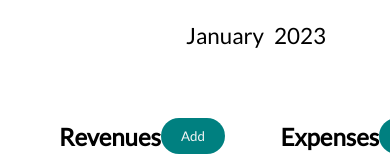
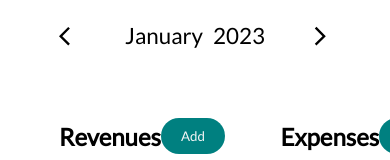
Before and after one commit to BlazejDuszynski/home_budget, a React (Create React App) app: page / in a window 390 px wide. Shown: the top 160 px of the page. Built offline with nearby package versions, Linux system fonts and the light colour scheme.

Commit message:
App header made responsive

```diff
--- a/src/Components/Layout/AppHeader.module.css
+++ b/src/Components/Layout/AppHeader.module.css
@@ -1,3 +1,39 @@
 .header {
-    padding: 0 40%;
+  padding: 0 40%;
 }
+
+@media (max-width: 1276px) {
+  .header {
+    padding: 0 35%;
+  }
+}
+
+@media (max-width:  860px) {
+    .header {
+      padding: 0 30%;
+    }
+  }
+
+  @media (max-width:  650px) {
+    .header {
+      padding: 0 20%;
+    }
+  }
+
+  @media (max-width:  425px) {
+    .header {
+      padding: 0 15%;
+    }
+  }
+
+  @media (max-width:  360px) {
+    .header {
+      padding: 0 10%;
+    }
+  }
+
+  @media (max-width:  308px) {
+    .header {
+      padding: 0 5%;
+    }
+  }
--- a/src/Components/Layout/Calendar.module.css
+++ b/src/Components/Layout/Calendar.module.css
@@ -8,10 +8,7 @@
 }
 
 .datePicker__button {
-  background: none;
-  border: none;
   cursor: pointer;
-  display: flex;
 }
 
 .datePicker__content {
```
